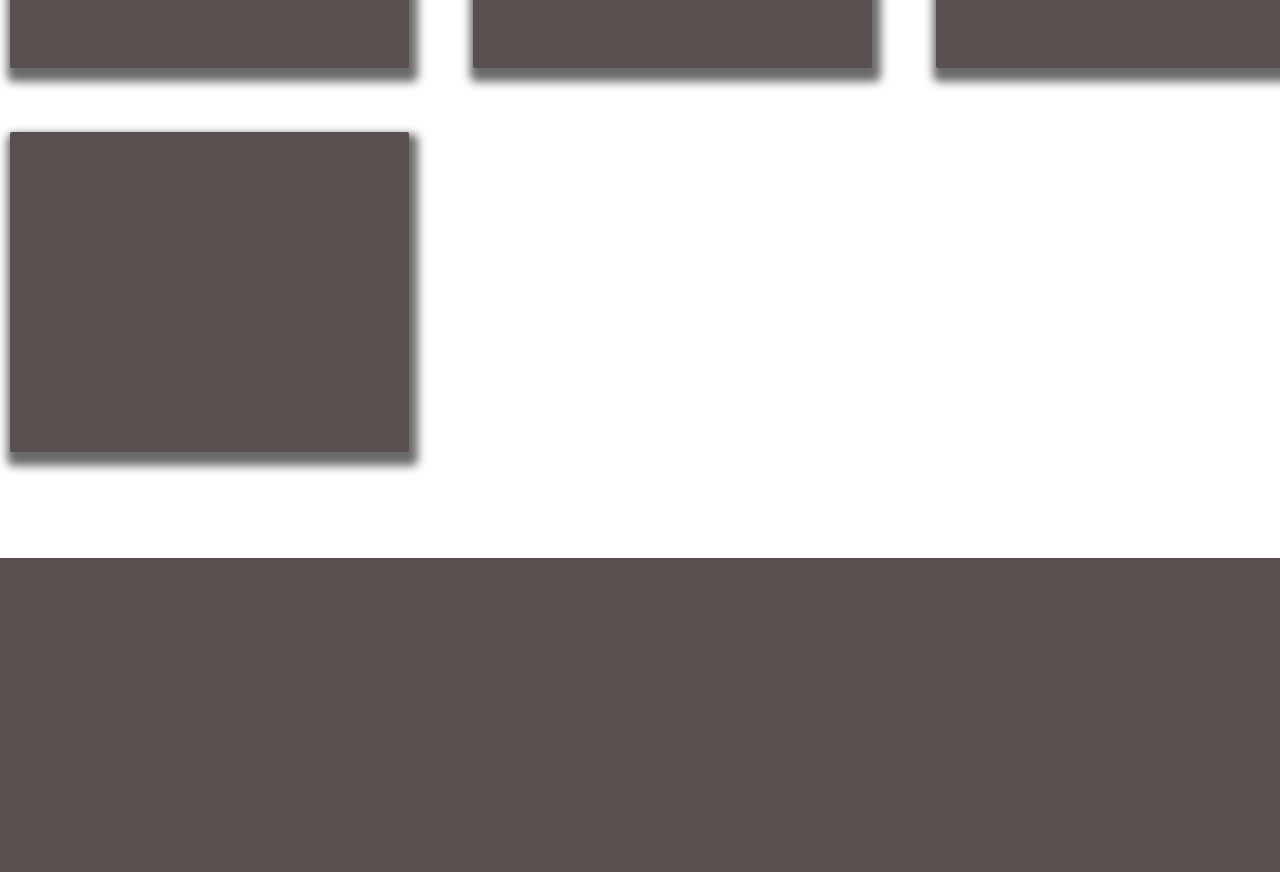
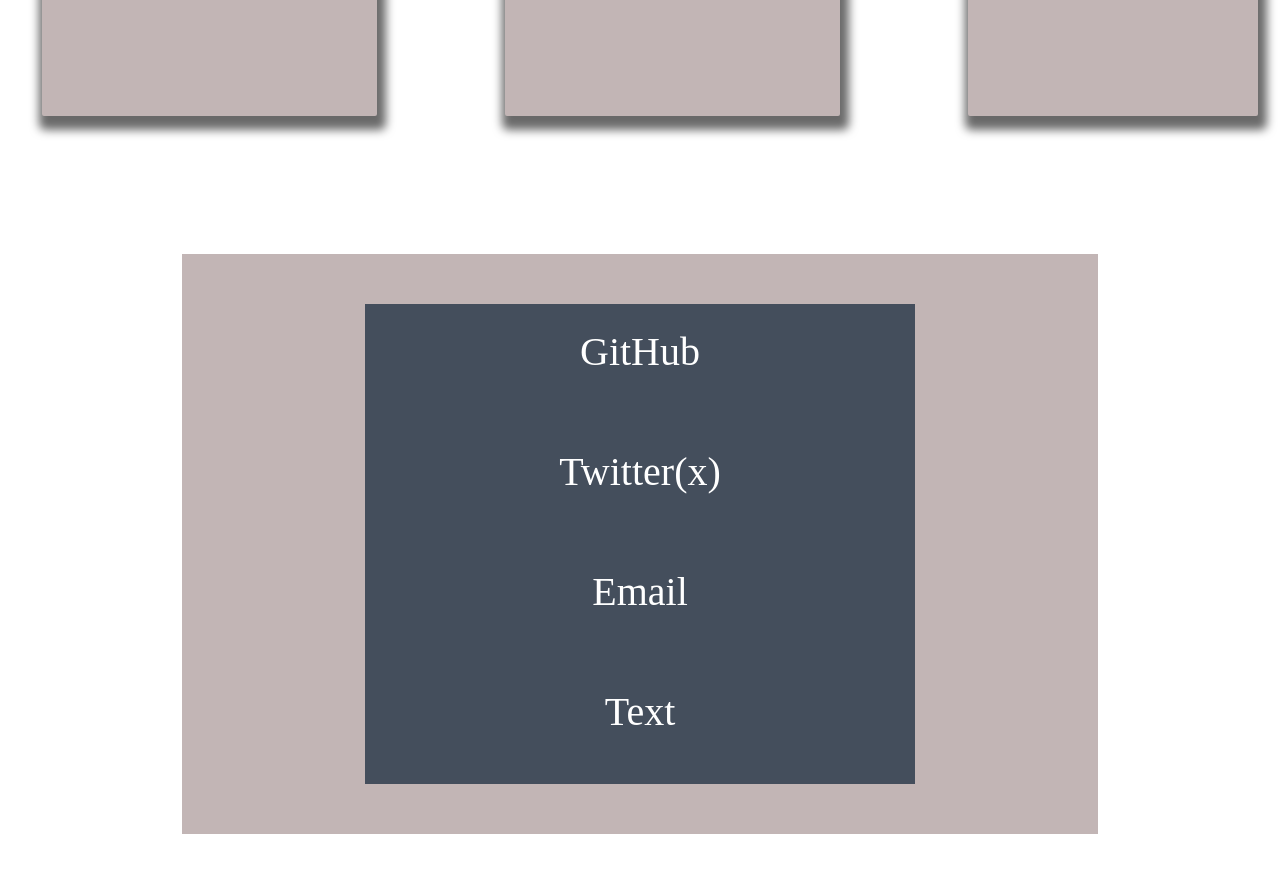
Before and after one commit to ItsKutoo/portfolio2, a plain HTML site: page index.html in a window 1280 px wide. Shown: the part 1900-2772 px from the top of the page. Drawn offline with Linux system fonts and the light colour scheme; a web font is replaced by a local one.

Commit message:
Experimenting with color schemes, @media, width and heights.

```diff
--- a/index.html
+++ b/index.html
@@ -3,8 +3,14 @@
       <head>
         <title>Personal Portfolio</title>
         <meta charset="utf-8">
-        <meta name="viewport" content="width=device-width, initial-scale=1">
+        <meta name="viewport" content="width=device-width, initial-scale=1.0">
         <link href="styles.css" rel="stylesheet">
+        <link rel="preconnect" href="https://fonts.googleapis.com">
+        <link rel="preconnect" href="https://fonts.gstatic.com" crossorigin>
+        <link href="https://fonts.googleapis.com/css2?family=Crimson+Text:wght@700&display=swap" rel="stylesheet">
+        <link rel="preconnect" href="https://fonts.googleapis.com">
+<link rel="preconnect" href="https://fonts.gstatic.com" crossorigin>
+<link href="https://fonts.googleapis.com/css2?family=Crimson+Text:wght@700&family=DM+Mono:ital,wght@1,500&display=swap" rel="stylesheet">
       </head>
 
       <body>
@@ -16,30 +22,38 @@
 
          <navbar id="navbar">
            <ul class="nav-list">
-             <li><a href="#about" class="nav-link">About</a></li>
-          <li><a href="#work" class="nav-link">Work</a></li>
-          <li><a href="#contact" class="nav-link">Contact</a></li>
+             <li><a href="#projects" class="nav-link">About</a></li>
+             <li><a href="#project-tile-grid" class="nav-link">Work</a></li>
+             <li><a href="#social-links" class="nav-link">Contact</a></li>
            </ul>
          </navbar>
         </section>
 
         <section id="projects">
-          <h2 class="projects-header">This is some of my work.</div>
-         <div class="project-tile-grid">
+          <h2 class="projects-header">Some of my work is showcased down below.</div>
+            <p></p>
+            <div class="project-tile-grid">
            <a href="#" target="_blank" class="project-tile">One Of My Portfolios</a>
            <a href="#" target="_blank" class="project-tile">Product Landing Page</a>
            <a href="#" target="_blank" class="project-tile">A survey Form</a>
-           <a href="#" target="_blank" class="project-tile"></a>
+
          </div>
         </section>
 
        <section id="social-links">
-         <a target="_blank" href="#" id="profile-link"></a>
-         <a target="_blank" href="#" id="profile-link"></a>
-         <a target="_blank" href="#" id="profile-link"></a>
-         <a target="_blank" href="#" id="profile-link"></a>
-         <a target="_blank" href="#" id="profile-link"></a>
+        <div class="social-box">
+         <a target="_blank" href="https://github.com/ItsKutoo" class="profile-link" rel="noopener">GitHub</a>
+         <a target="_blank" href="https://twitter.com/home" class="profile-link" rel="noopener">Twitter(x)</a>
+         <a target="_blank" href="katieryan1104@gmail.com" class="profile-link" rel="noopener">Email</a>
+         <a target="_blank" href="#" class="profile-link" rel="noopener">Text</a>
+        </div>
        </section>
+
+       <div class="footer">
+        <footer>
+          <p></p>
+        </footer>
+       </div>
 
         </div>
       </body>
--- a/styles.css
+++ b/styles.css
@@ -1,6 +1,6 @@
 :root {
-    --primary: rgb(89, 79, 79);
-    --secondary: rgb(17, 115, 243);
+    --primary: rgb(194, 181, 181);
+    --secondary: rgb(68, 78, 92);
     --dark: rgb(26, 135, 134);
 
 
@@ -16,6 +16,8 @@ html, body {
 h1, h2, p{
     color: var(--mainText);
     font-weight: sans-serif;
+    font-family: 'DM Mono', monospace, Arial, Helvetica, sans-serif;
+
 }
 #navbar {
     background-color: var(--dark);
@@ -71,21 +73,28 @@ h1, h2, p{
       height: 100vh;
       background-color: var(--primary);
       flex-direction: column;
+      position: absolute;
+      top: 0;
+      left: 0;
+
 
 }
+.main-title{
+    font-family: 'Crimson Text', Arial, Helvetica, sans-serif;
+    font-size: 3rem;
+    font-weight: bold;
+}
 #projects{
-    background-color: var(--dark);
+    background-color: rgb(69, 63, 63);
     width: 100%;
-    height: 100vh;
-    text-align: center;
+    height: 200vh;
+
 }
 .project-tile-grid{
     display: grid;
-    /*FIX GRID NOT WORKING*/
     grid-template-columns: auto auto auto;
     grid-gap: 4rem;
     width: 100%;
-    max-width: 1280px;
     margin: 0 auto;
     margin-bottom: 6rem;
     padding: 10px;
@@ -101,16 +110,43 @@ h1, h2, p{
     box-shadow: 3px 8px 10px 6px rgba(0,0,0,0.59);
     text-decoration: none;
     color: white;
-
+    margin: 2rem;
 }
 #social-links{
-   display: grid;
-   grid-area: auto;
+   display: flex;
+   align-items: center;
+   justify-content: center;
    background-color: var(--primary);
-   width: 100%;
-   height: 100vh;
+   width: 70%;
+   height: 70vh;
    margin: 0 auto;
    padding: 10px;
    max-width: 1280px;
    margin-bottom: 6rem;
+   position: relative;
 }
+.social-box{
+
+    background-color: var(--secondary);
+    width: 60%;
+    height: 60vh;
+    margin: 0 auto;
+    position: absolute;
+    overflow: hidden;
+}
+.profile-link{
+    text-decoration: none;
+    color: white;
+    display: flex;
+    justify-content: center;
+    flex-direction: row;
+    width: 100%;
+    height: 20%;
+    padding-top: 1.5rem;
+    font-size: 40px;
+}
+
+@media (max-width:1024px) {
+    #main-container{
+        overflow: hidden;
+}
```
